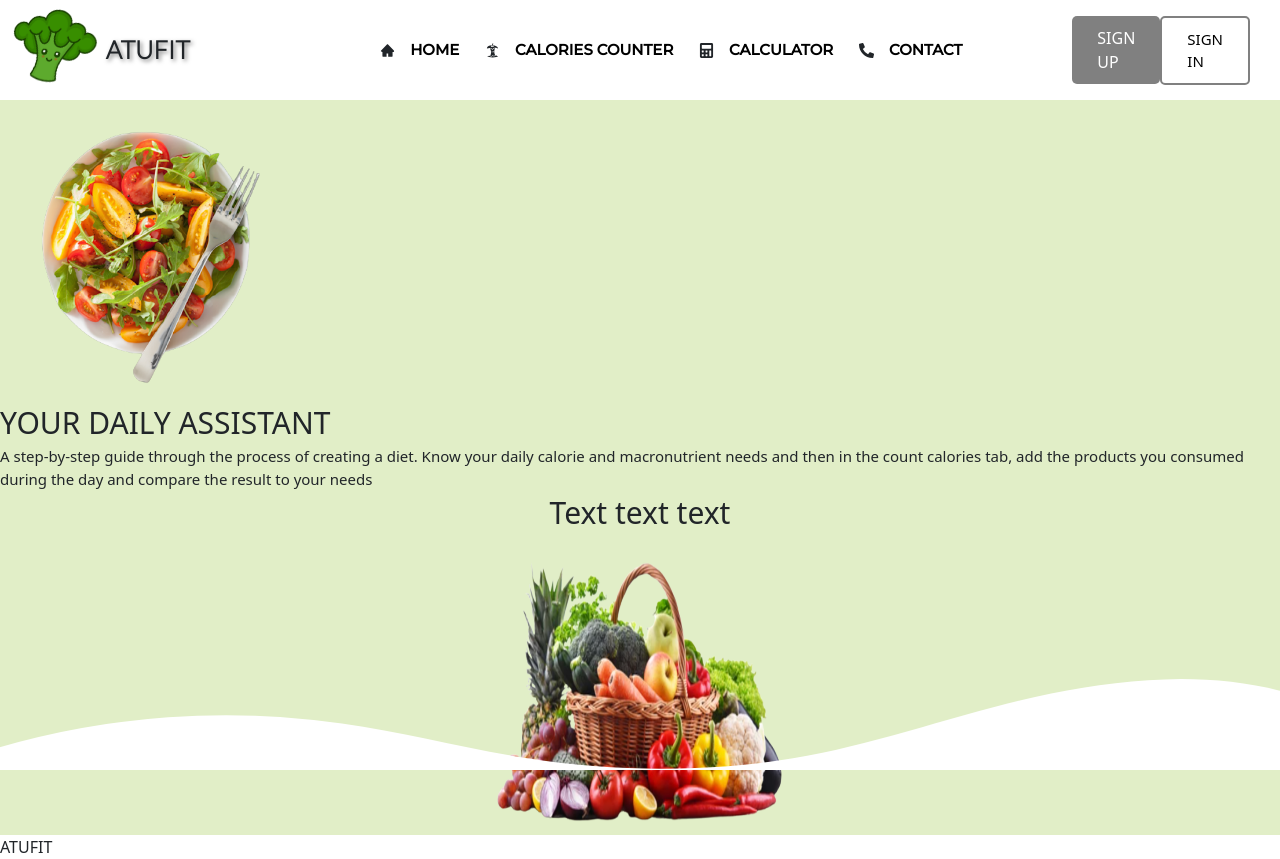
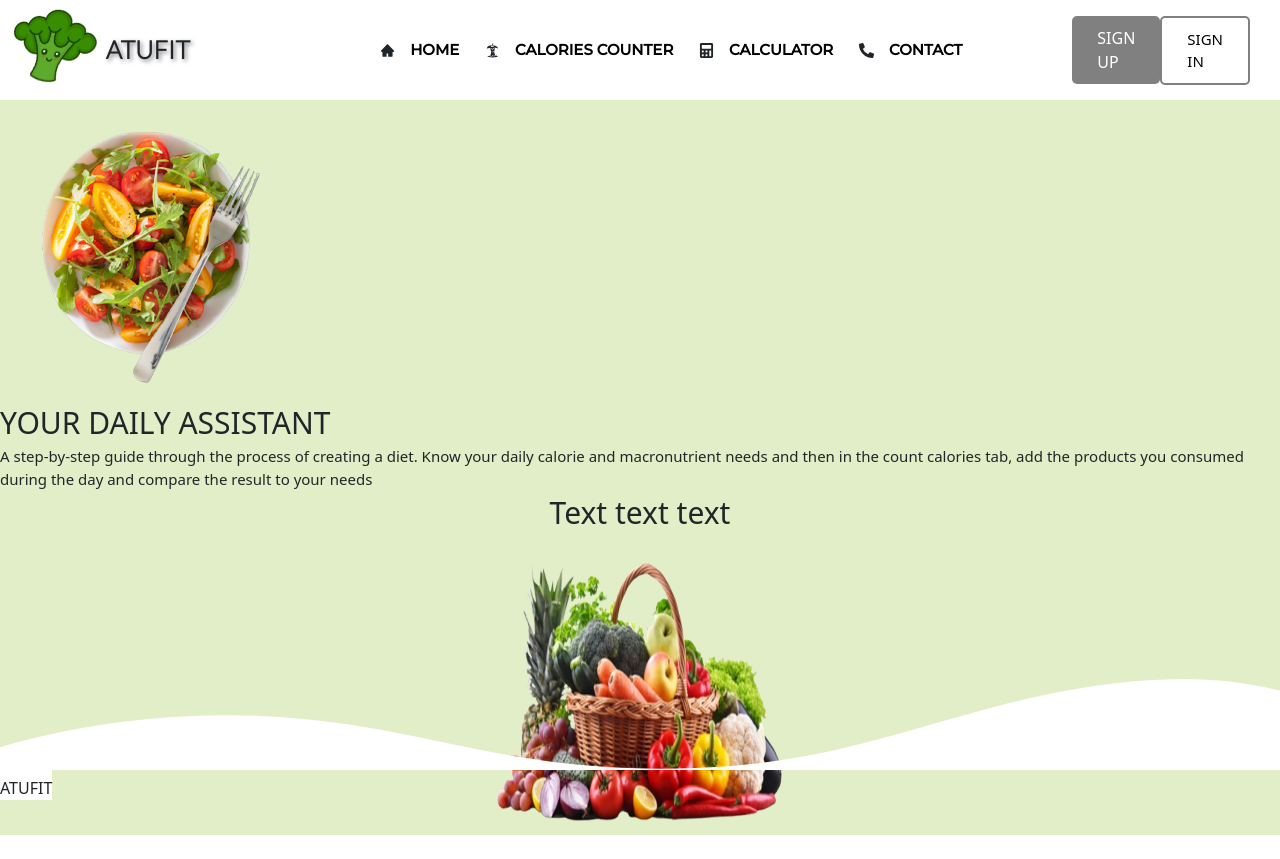
Before and after one commit to PatrycjaBochnak/ATuFit, a React (Create React App) app: page / in a window 1280 px wide. After the commit the page ends 835 px from the top, so only its background shows below. Built offline with nearby package versions, Linux system fonts and the light colour scheme.

Commit message:
fixing footer position

```diff
--- a/src/styles/_app.scss
+++ b/src/styles/_app.scss
@@ -78,7 +78,7 @@ body, #root{
 }
 .footer {
   position: fixed;
-  height: 100px;
+  height: 30px;
   left: 0;
   bottom: 0;
   width: 100%;
@@ -87,6 +87,11 @@ body, #root{
   text-align: center;
 }
 .secondFooter {
+  position: absolute;
   background-color: white;
   height: 30px;
+  align-items: flex-end;
+  align-content: flex-end;
+  bottom: 0;
+  justify-content: flex-end;
 }
```
